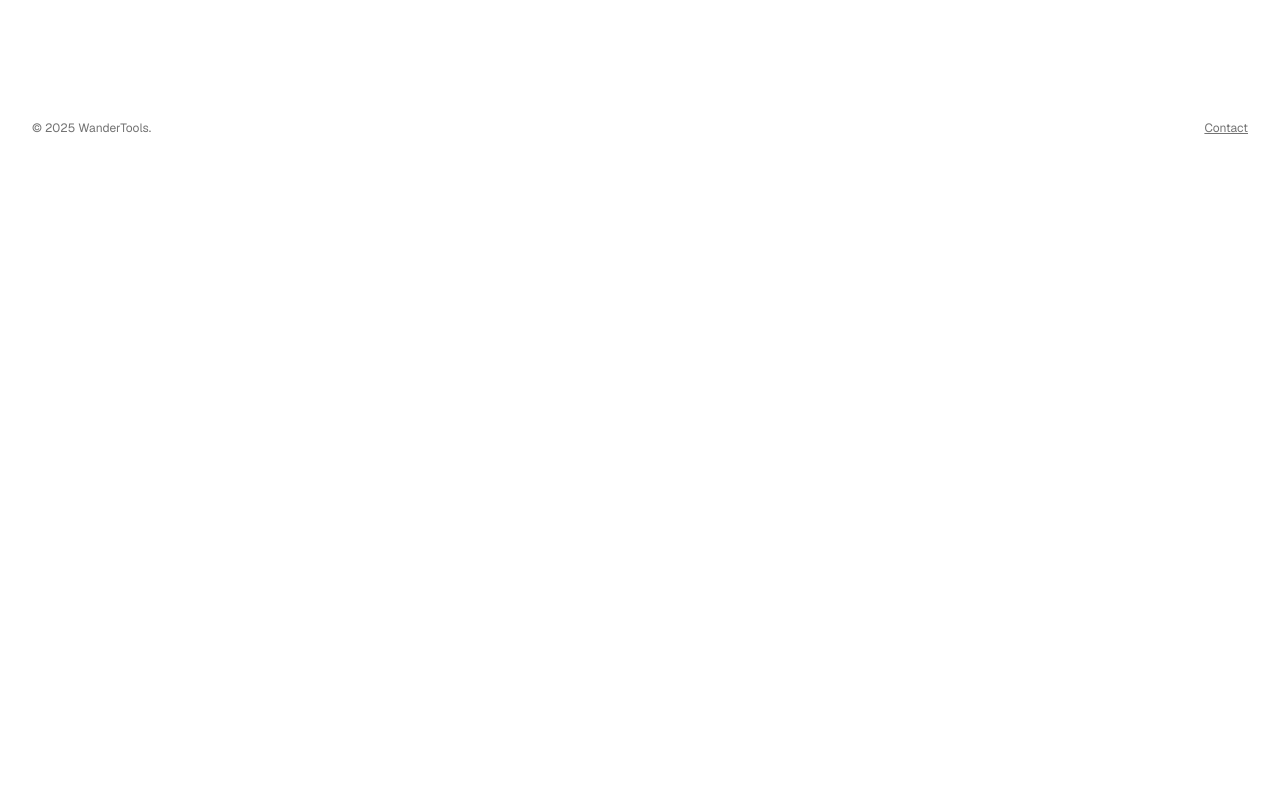
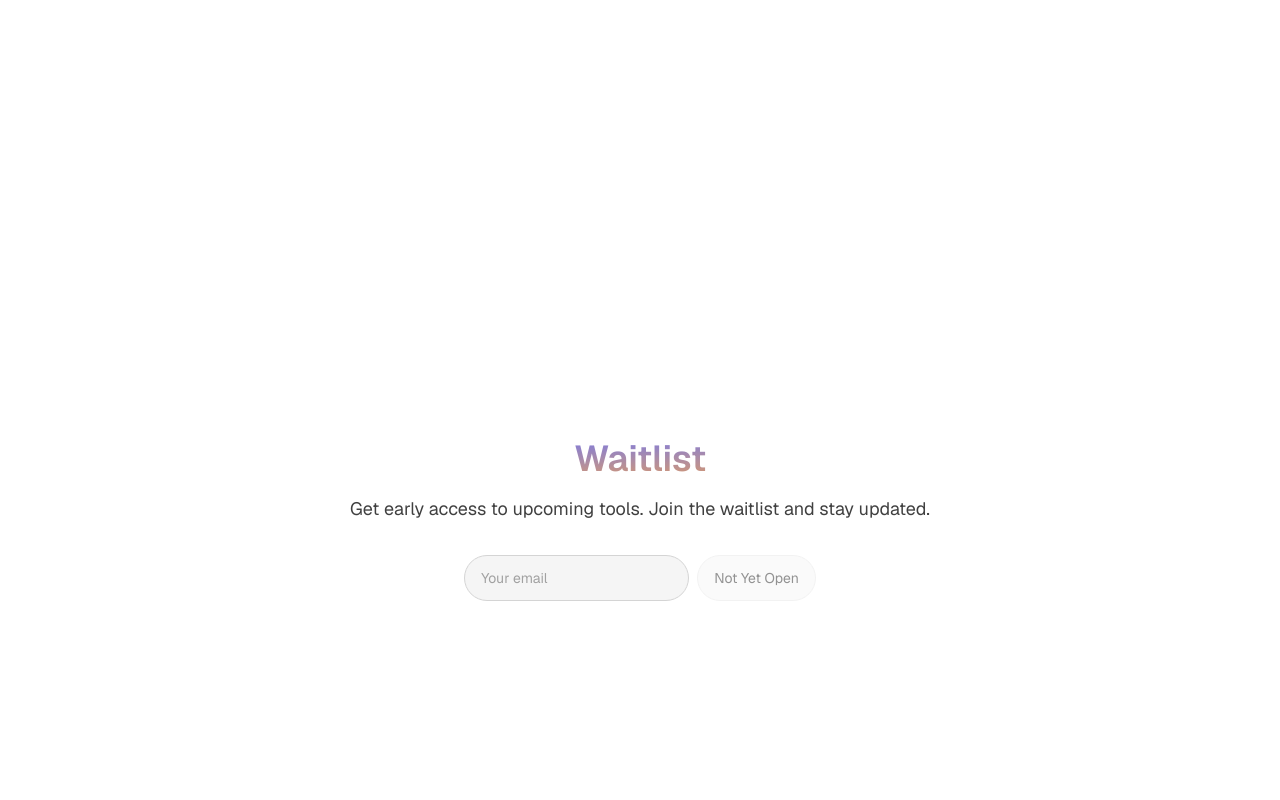
Before and after one commit to afigard/wandertools, a Next.js app: page / in a window 1280 px wide. Shown: the part 1560-2360 px from the top of the page. Before the commit the page ends 1728 px from the top, so only its background shows below. Built offline with nearby package versions, Linux system fonts and the light colour scheme.

Commit message:
✨ Waitlist section

```diff
--- a/app/page.tsx
+++ b/app/page.tsx
@@ -179,6 +179,58 @@ export default function Home() {
         </div>
       </section>
 
+      <section
+        id="waitlist"
+        className="min-h-screen flex flex-col items-center justify-center text-center px-4 py-16 sm:py-24 max-w-7xl mx-auto w-full"
+      >
+        <motion.div
+          initial={{ opacity: 0, y: 16 }}
+          whileInView={{ opacity: 1, y: 0 }}
+          transition={{ duration: 0.7 }}
+          viewport={{ once: true }}
+          className="w-full"
+        >
+          <h2 className="text-3xl sm:text-4xl font-semibold mb-4 text-center bg-gradient-to-br from-indigo-500 to-amber-500 text-transparent bg-clip-text">
+            Waitlist
+          </h2>
+          <p
+            className={`text-base sm:text-lg mb-8 ${
+              dark ? "text-neutral-300" : "text-neutral-700"
+            }`}
+          >
+            Get early access to upcoming tools. Join the waitlist and stay
+            updated.
+          </p>
+
+          <form
+            onSubmit={(e) => e.preventDefault()}
+            className="w-full sm:flex sm:items-center sm:justify-center gap-2"
+          >
+            <input
+              type="email"
+              placeholder="Your email"
+              required
+              className={`w-full sm:w-auto px-4 py-3 rounded-full border text-sm outline-none ${
+                dark
+                  ? "border-neutral-800 bg-neutral-900 text-neutral-200 placeholder:text-neutral-600"
+                  : "border-neutral-300 bg-neutral-100 text-neutral-800 placeholder:text-neutral-400"
+              }`}
+            />
+            <button
+              disabled
+              type="submit"
+              className={`mt-3 sm:mt-0 w-full sm:w-auto px-4 py-3 rounded-full border text-sm outline-none opacity-50 cursor-not-allowed ${
+                dark
+                  ? "border-neutral-800 bg-neutral-900 text-neutral-200"
+                  : "border-neutral-200 bg-neutral-100 text-neutral-800"
+              }`}
+            >
+              Not Yet Open
+            </button>
+          </form>
+        </motion.div>
+      </section>
+
       <footer className="flex justify-between items-center text-xs text-neutral-500 px-4 max-w-7xl mx-auto w-full">
         <span>© {new Date().getFullYear()} WanderTools.</span>
         <a
```
